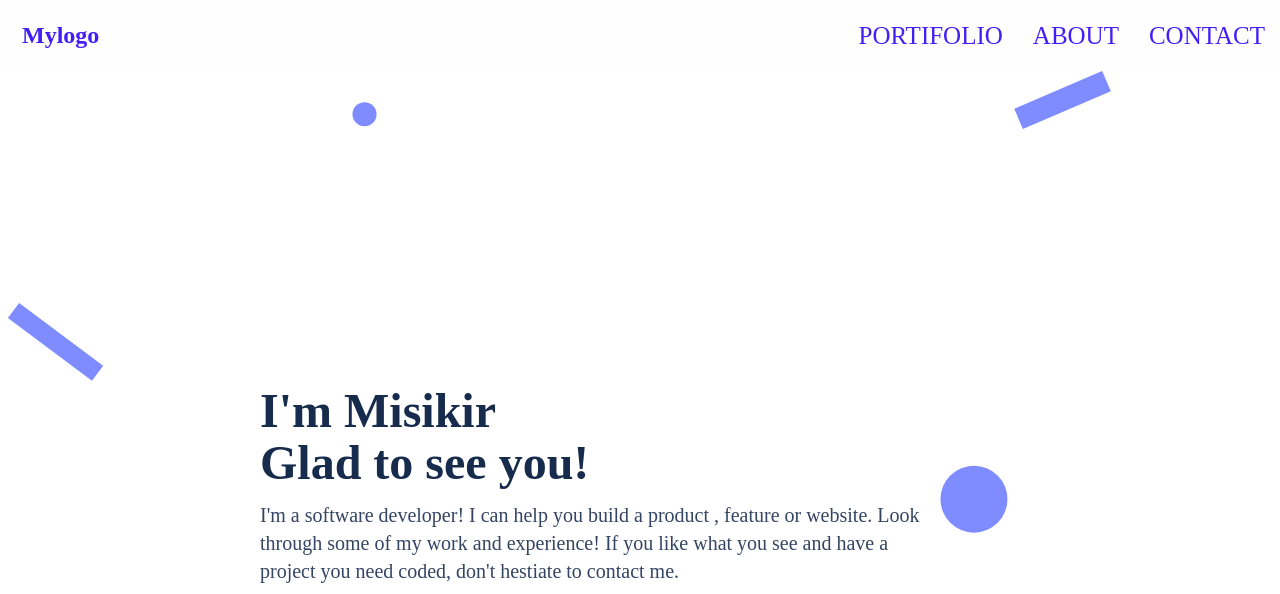
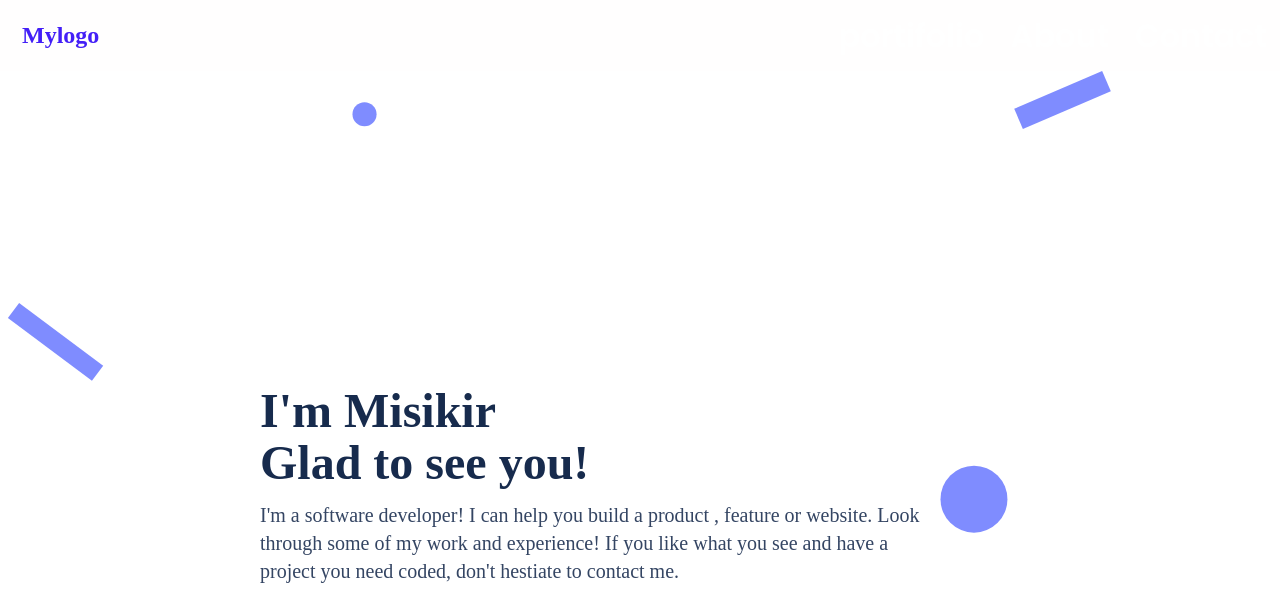
Before and after one commit to misikirdelelew/Portiflio-re-build, a website: page index.html in a window 1280 px wide. Shown: the top 594 px of the page. Drawn offline with Linux system fonts and the light colour scheme.

Commit message:
fix on comments

```diff
--- a/style.css
+++ b/style.css
@@ -97,7 +97,7 @@ ul {
   align-self: center;
 }
 
-.card > div > img {
+.card>div>img {
   width: 100%;
   transition: all ease-in-out 0.3s;
 }
@@ -508,10 +508,9 @@ nav .menuItem {
 
 nav .menuItem li a {
   display: inline-block;
-  padding: 15px;
+  padding: 13px;
   text-decoration: none;
-  text-transform: uppercase;
-  color: rgb(67, 31, 247);
+  color: #FFFFFF;
   font-size: 25px;
   transition: 0.2s ease;
 }
@@ -532,6 +531,7 @@ nav .menuItem .hambergerClose,
   font-size: 2rem;
   display: none;
   cursor: pointer;
+  color: #FFFFFF;
 }
 
 nav .logo {
@@ -539,6 +539,34 @@ nav .logo {
   cursor: pointer;
   padding: 20px;
 }
+
+#porfolio {
+  font-family: 'Poppins';
+  font-style: normal;
+  font-weight: 600;
+  font-size: 32px;
+  line-height: 44px;
+  color: #FFFFFF;
+}
+
+#about {
+  font-family: 'Poppins';
+  font-style: normal;
+  font-weight: 600;
+  font-size: 32px;
+  line-height: 44px;
+  color: #FFFFFF;
+}
+
+#contact {
+  font-family: 'Poppins';
+  font-style: normal;
+  font-weight: 600;
+  font-size: 32px;
+  line-height: 44px;
+  color: #FFFFFF;
+}
+
 
 @media (max-width: 800px) {
   nav .menuItem {
@@ -551,7 +579,7 @@ nav .logo {
     flex-direction: column;
     justify-content: center;
     align-items: center;
-    background: rgb(60, 0, 61);
+    background: #6070FF;
     transition: top 1s ease 0s;
     display: none;
   }
```
